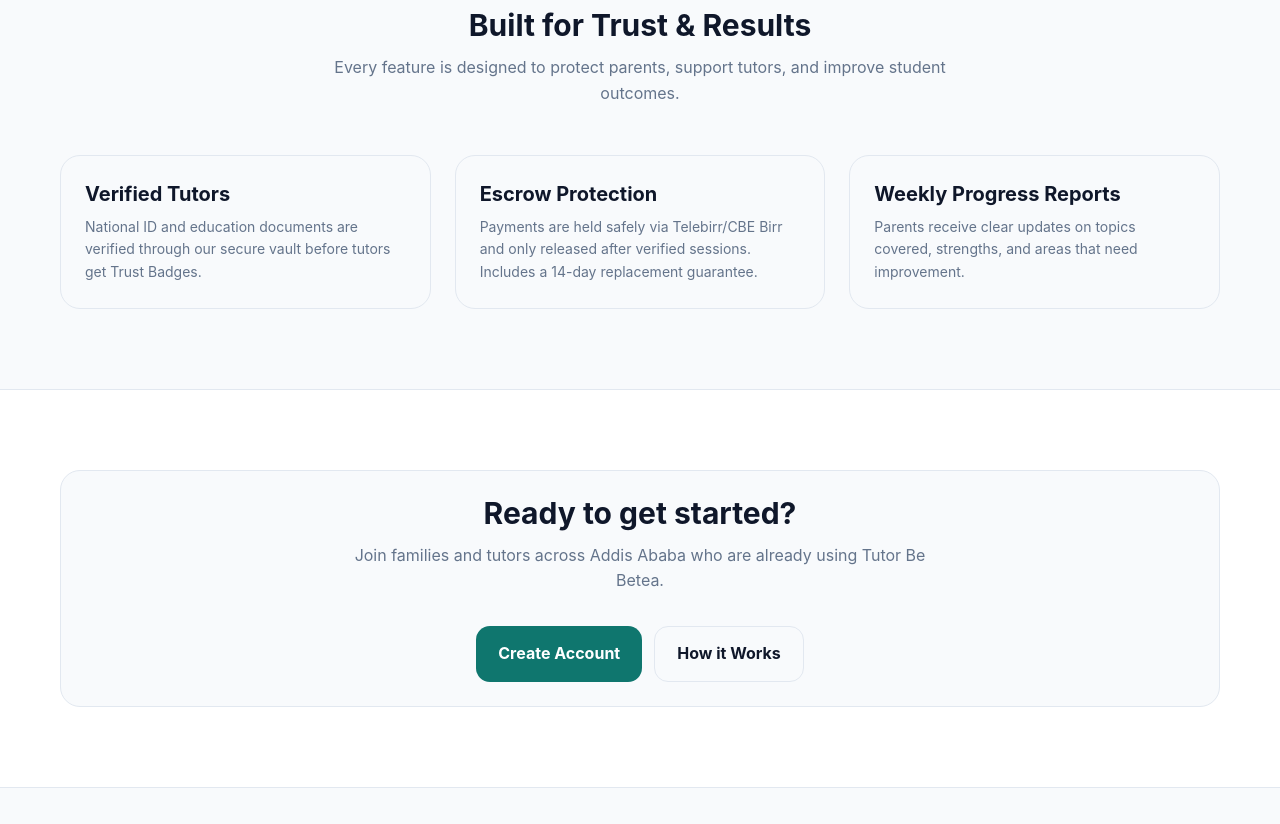
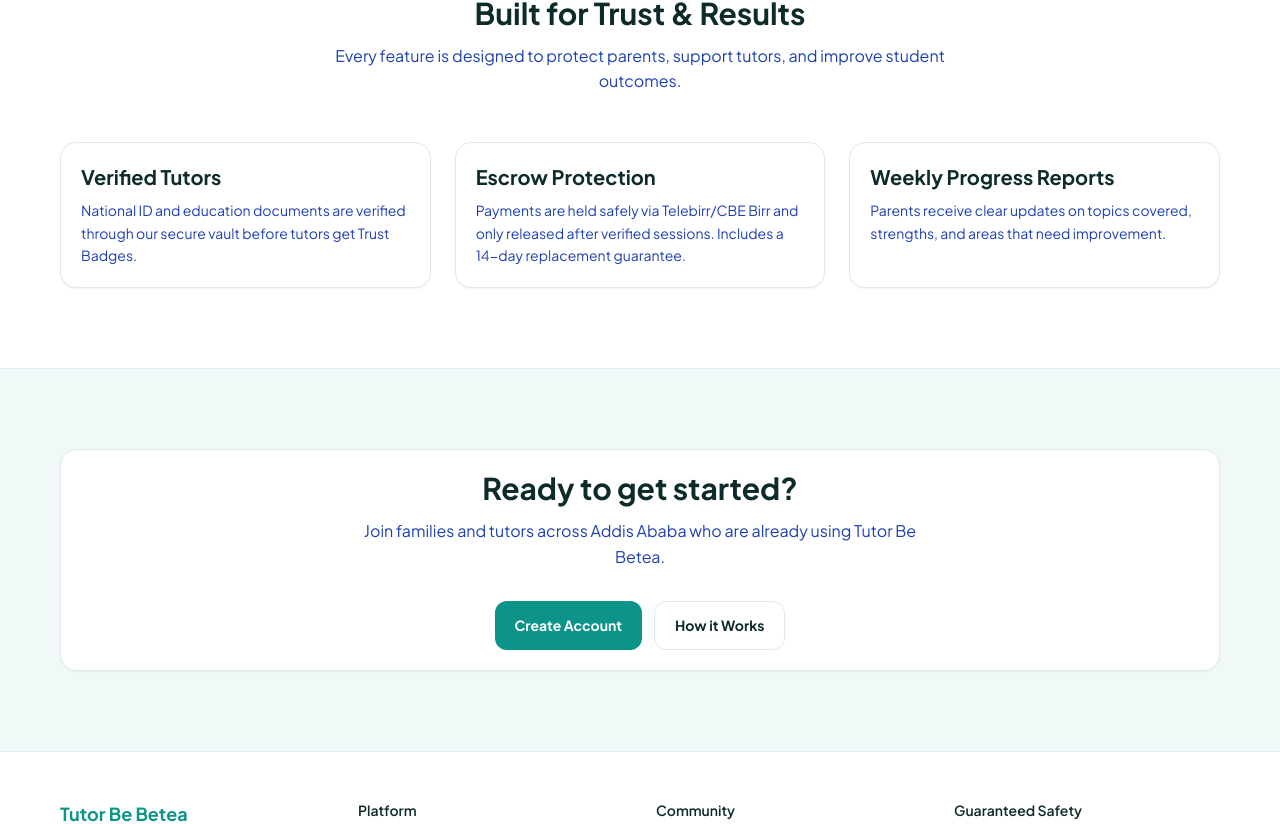
Before and after one commit to Zeordi/tutor-be-betea, a Next.js app in the folder apps/web/: page / in a window 1280 px wide. Shown: the part 621-1445 px from the top of the page. Built offline with nearby package versions, Linux system fonts and the light colour scheme.

Commit message:
Update globals.css

```diff
--- a/apps/web/app/globals.css
+++ b/apps/web/app/globals.css
@@ -1,38 +1,60 @@
+@import url("https://fonts.googleapis.com/css2?family=Plus+Jakarta+Sans:ital,wght@0,300;0,400;0,500;0,600;0,700;0,800;1,400&display=swap");
+
 @tailwind base;
 @tailwind components;
 @tailwind utilities;
 
 :root {
-  --background: #ffffff;
-  --foreground: #0f172a;
-  --primary: #0f766e;
-  --primary-hover: #0d9488;
+  --background: #f0f9f8;
+  --foreground: #0d2b2a;
+  --card: #ffffff;
+  --card-foreground: #0d2b2a;
+  --primary: #0d9488;
+  --primary-dark: #0f766e;
+  --primary-light: #ccfbf1;
+  --primary-hover: #0f766e;
   --primary-foreground: #ffffff;
-  --surface: #f8fafc;
+  --secondary: #1e40af;
+  --secondary-foreground: #ffffff;
+  --surface: #ffffff;
   --surface-2: #f1f5f9;
-  --secondary: #64748b;
-  --muted: #94a3b8;
+  --muted: #f1f5f9;
+  --muted-foreground: #64748b;
   --border: #e2e8f0;
-  --success: #16a34a;
+  --success: #059669;
   --warning: #d97706;
   --danger: #dc2626;
-  --radius: 16px;
+  --info: #0284c7;
+  --ring: #0d9488;
+  --radius: 12px;
+  --shadow-sm: 0 1px 2px 0 rgba(0, 0, 0, 0.05);
+  --shadow: 0 4px 12px 0 rgba(13, 148, 136, 0.08), 0 1px 3px 0 rgba(0, 0, 0, 0.06);
+  --shadow-lg: 0 10px 32px 0 rgba(13, 148, 136, 0.12), 0 4px 8px 0 rgba(0, 0, 0, 0.08);
+  --font-sans: "Plus Jakarta Sans", Inter, system-ui, sans-serif;
 }
 
 .dark {
-  --background: #0b1220;
-  --foreground: #f8fafc;
+  --background: #0a1628;
+  --foreground: #f0fafa;
+  --card: #112240;
+  --card-foreground: #f0fafa;
   --primary: #14b8a6;
+  --primary-dark: #0d9488;
+  --primary-light: #134e4a;
   --primary-hover: #2dd4bf;
-  --primary-foreground: #042f2e;
-  --surface: #111827;
-  --surface-2: #1f2937;
-  --secondary: #94a3b8;
-  --muted: #64748b;
-  --border: #1f2937;
-  --success: #22c55e;
+  --primary-foreground: #ffffff;
+  --secondary: #3b82f6;
+  --secondary-foreground: #ffffff;
+  --surface: #112240;
+  --surface-2: #1e3a5f;
+  --muted: #1e3a5f;
+  --muted-foreground: #94a3b8;
+  --border: #1e3a5f;
+  --success: #10b981;
   --warning: #f59e0b;
-  --danger: #ef4444;
+  --danger: #f87171;
+  --info: #38bdf8;
+  --ring: #14b8a6;
 }
 
 * {
@@ -46,7 +68,7 @@ html {
 body {
   background: var(--background);
   color: var(--foreground);
-  font-family: Inter, ui-sans-serif, system-ui, -apple-system, BlinkMacSystemFont, "Segoe UI", sans-serif;
+  font-family: var(--font-sans);
   line-height: 1.6;
   margin: 0;
   padding: 0;
@@ -69,10 +91,11 @@ a {
   align-items: center;
   justify-content: center;
   gap: 8px;
-  border-radius: 14px;
-  padding: 14px 22px;
+  border-radius: 12px;
+  padding: 12px 20px;
   font-weight: 700;
-  transition: all 0.2s ease;
+  font-size: 0.875rem;
+  transition: all 0.15s ease;
   border: none;
   cursor: pointer;
 }
@@ -80,11 +103,13 @@ a {
 .btn-primary {
   background: var(--primary);
   color: var(--primary-foreground);
+  box-shadow: var(--shadow-sm);
 }
 
 .btn-primary:hover {
   background: var(--primary-hover);
   transform: translateY(-1px);
+  box-shadow: var(--shadow);
 }
 
 .btn-secondary {
@@ -93,11 +118,18 @@ a {
   border: 1px solid var(--border);
 }
 
+.btn-outline {
+  background: transparent;
+  color: var(--primary);
+  border: 1.5px solid var(--primary);
+}
+
 .card {
-  background: var(--surface);
+  background: var(--card);
   border: 1px solid var(--border);
-  border-radius: 20px;
-  padding: 24px;
+  border-radius: 16px;
+  padding: 20px;
+  box-shadow: var(--shadow-sm);
 }
 
 .section {
@@ -110,8 +142,13 @@ a {
   gap: 6px;
   border-radius: 999px;
   padding: 6px 12px;
-  font-size: 13px;
+  font-size: 12px;
   font-weight: 600;
-  background: rgba(15, 118, 110, 0.1);
-  color: var(--primary);
+  background: var(--primary-light);
+  color: var(--primary-dark);
 }
+
+.dark .badge {
+  background: rgba(20, 184, 166, 0.15);
+  color: #5eead4;
+}
```
